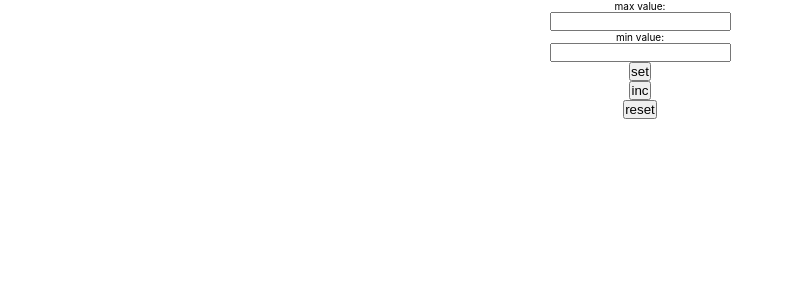
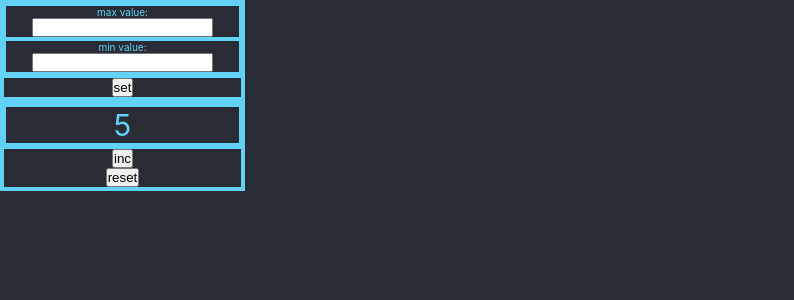
Before and after one commit to ana-koles/Counter, a React (Create React App) app: page / in a window 1280 px wide. Shown: the top 300 px of the page, without its empty margins (0-794 px from the left). Built offline with nearby package versions, Linux system fonts and the light colour scheme.

Commit message:
feat:add styles for counter components

```diff
--- a/src/App.css
+++ b/src/App.css
@@ -12,8 +12,13 @@
 
   html {
     font-size: 10px;
+    background-color: #292B35;
   }
 
   button {
     cursor: pointer;
   }
+
+  span {
+    color: #61D2F5;
+  }
--- a/src/App.tsx
+++ b/src/App.tsx
@@ -8,10 +8,8 @@ function App() {
 
   return (
     <div className="App">
-      <div className='counters_wrapper'>
-        <CounterSetter/>
-        <CounterDisplay/>
-      </div>
+      <CounterSetter />
+      <CounterDisplay />
     </div>
   );
 }
--- /dev/null
+++ b/src/components/counter/counterDisplay/CounterDisplay.module.css
@@ -0,0 +1,21 @@
+.wrapper, .content_wrapper, .value_content {
+  border: 2px solid #61D2F5;
+}
+
+.wrapper {
+  max-width: 245px;
+}
+
+.value {
+  font-size: 30px;
+  color: #61D2F5;
+}
+
+.red {
+  color: red;
+}
+
+p {
+  font-size: 20px;
+  color: #61D2F5;
+}
--- a/src/components/counter/counterDisplay/CounterDisplay.tsx
+++ b/src/components/counter/counterDisplay/CounterDisplay.tsx
@@ -1,5 +1,6 @@
 import React from 'react';
 import { Button } from '../../button/Button';
+import s from './CounterDisplay.module.css'
 
 type CounterDisplayPropsType = {
 
@@ -7,15 +8,15 @@ type CounterDisplayPropsType = {
 
 export const CounterDisplay: React.FC<CounterDisplayPropsType> = (props) => {
   return (
-    <div className='wrapper'>
-      <div className='content_wrapper'>
-        <div className='value_content'>
-          <div></div>
+    <div className={s.wrapper}>
+      <div className={s.content_wrapper}>
+        <div className={s.value_content}>
+          <div className={s.value}>5</div>
           <p></p>
         </div>
       </div>
 
-      <div className='content_wrapper'>
+      <div className={s.content_wrapper}>
         <Button name='inc' callback={() => { }} />
         <Button name='reset' callback={() => { }} />
       </div>
--- /dev/null
+++ b/src/components/counter/counterSetter/CounterSetter.module.css
@@ -0,0 +1,22 @@
+.wrapper, .content_wrapper, .value_content {
+  border: 2px solid hsl(194, 88%, 67%);
+  max-width: 245px;
+}
+
+.wrapper {
+  max-width: 245px;
+}
+
+.value {
+  font-size: 30px;
+  color: #61D2F5;
+}
+
+.red {
+  color: red;
+}
+
+p {
+  font-size: 20px;
+  color: #61D2F5;
+}
--- a/src/components/counter/counterSetter/CounterSetter.tsx
+++ b/src/components/counter/counterSetter/CounterSetter.tsx
@@ -1,11 +1,11 @@
 import React from 'react';
 import { Input } from '../../input/Input';
 import { Button } from '../../button/Button';
+import s from './CounterSetter.module.css'
 
 type CounterSetterPropsType = {
 
 }
-
 
 export const CounterSetter: React.FC<CounterSetterPropsType> = (props) => {
 
@@ -23,12 +23,12 @@ export const CounterSetter: React.FC<CounterSetterPropsType> = (props) => {
   ]
 
   return (
-    <div className='wrapper'>
-      <div className='content_wrapper'>
+    <div className={s.wrapper}>
+      <div className={s.content_wrapper}>
 
           {valueData.map((value) => {
             return (
-              <div className='value_content'>
+              <div className={s.value_content}>
                 <span>{value.title}</span>
                 <Input type="number" callback={() => { }} />
               </div>
@@ -36,7 +36,7 @@ export const CounterSetter: React.FC<CounterSetterPropsType> = (props) => {
           })}
       </div>
 
-      <div className='content_wrapper'>
+      <div className={s.content_wrapper}>
         <Button name='set' callback={() => { }} />
       </div>
 
```
